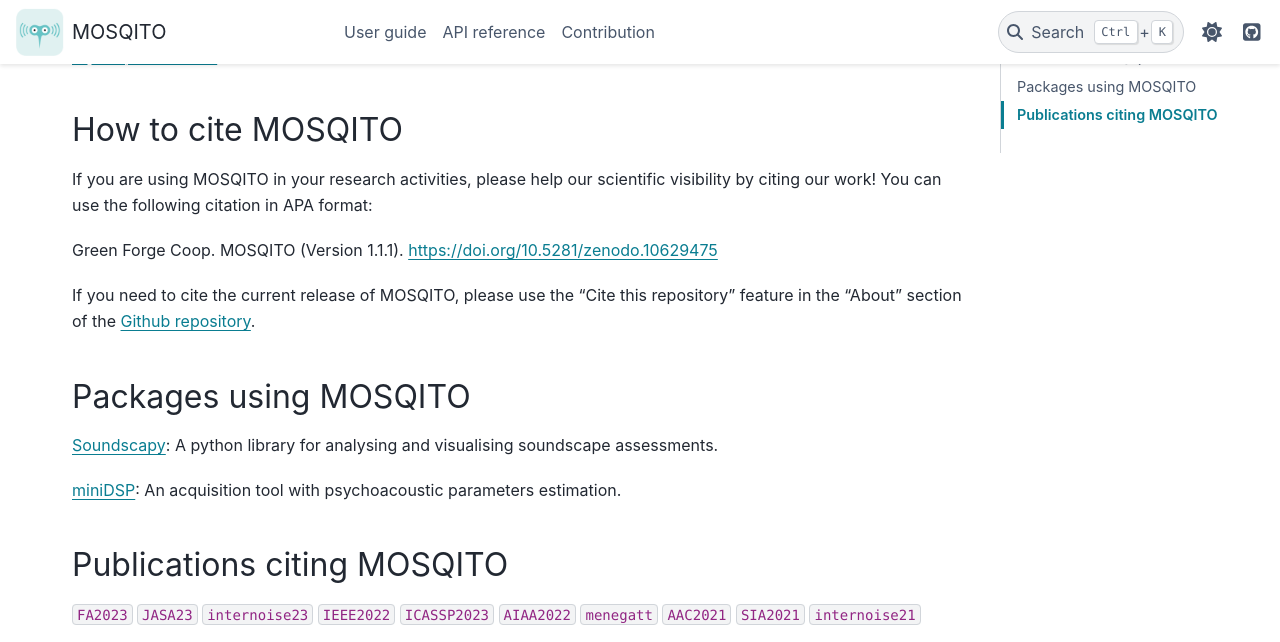
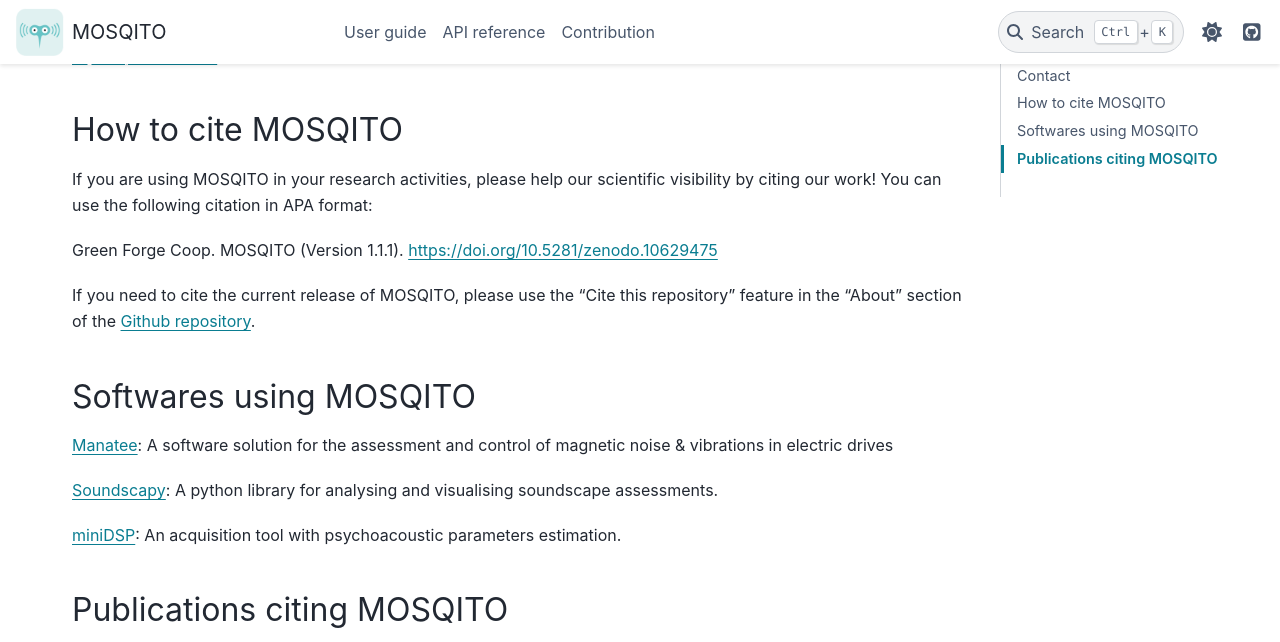
Before and after one commit to Eomys/MoSQITo, a Sphinx documentation site: the page built from docs/index.rst, in a window 1280 px wide and 900 px high, scrolled down 832 px, cut to the strip 0-642 px from the top of the window. Built offline with Sphinx 7.4.7 and the PyData theme 0.15.4, drawn with Linux system fonts in a browser that asks for light colours; pages that are not in the unit, such as notebooks, are missing from menus; cross-references to code outside the pages are shown as plain code.

Commit message:
[doc] manatee added to the softwares list

```diff
--- a/docs/index.rst
+++ b/docs/index.rst
@@ -53,8 +53,9 @@
 If you need to cite the current release of MOSQITO, please use the "Cite this repository" feature in the "About" section of the `Github repository <https://github.com/Eomys/MoSQITo>`_.
 
 
-Packages using MOSQITO
+Softwares using MOSQITO
 ------------------------
+`Manatee <https://manatee.eomys.com/>`_: A software solution for the assessment and control of magnetic noise & vibrations in electric drives
 
 `Soundscapy <https://github.com/MitchellAcoustics/Soundscapy>`_: A python library for analysing and visualising soundscape assessments.
 
```
